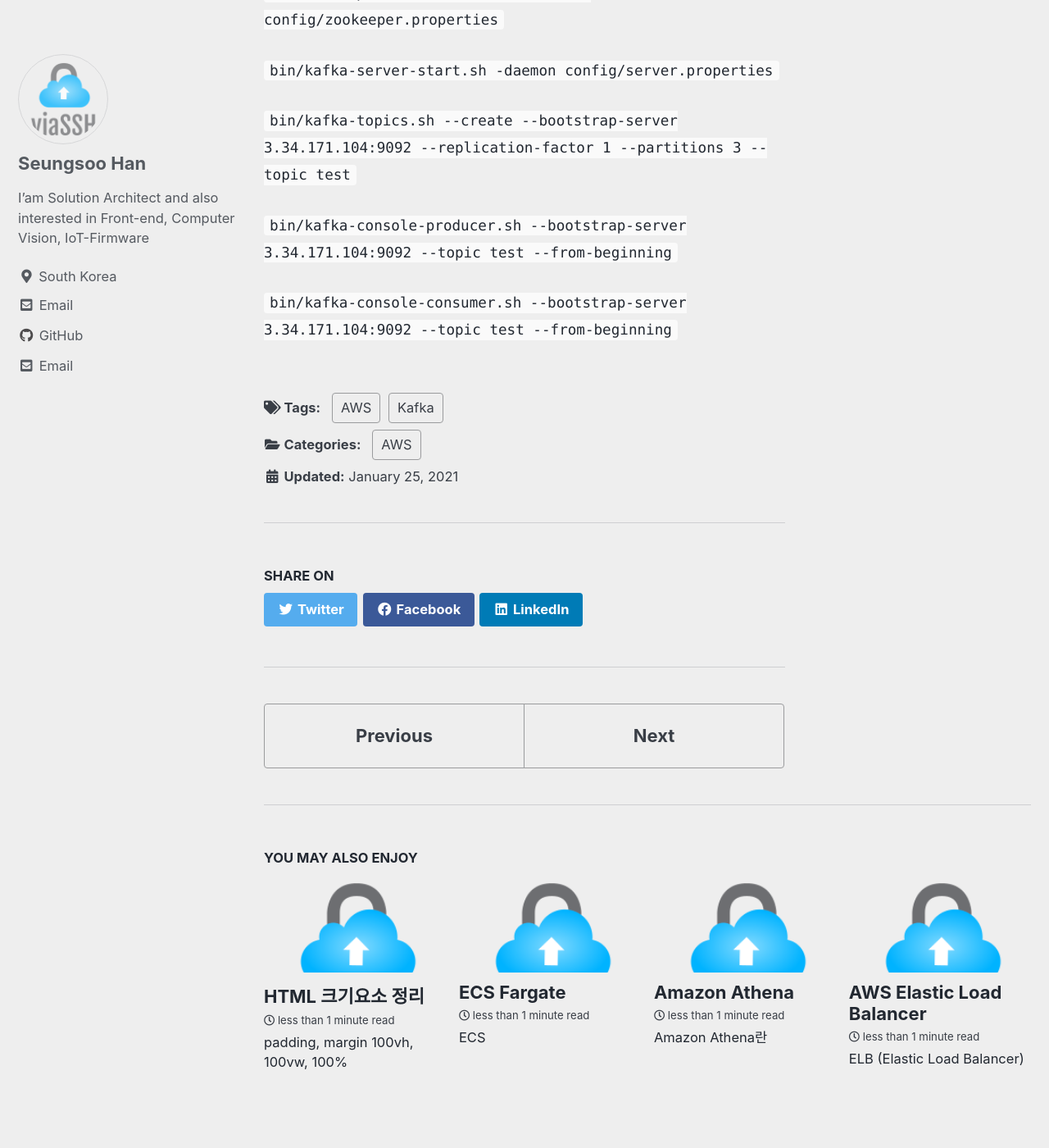
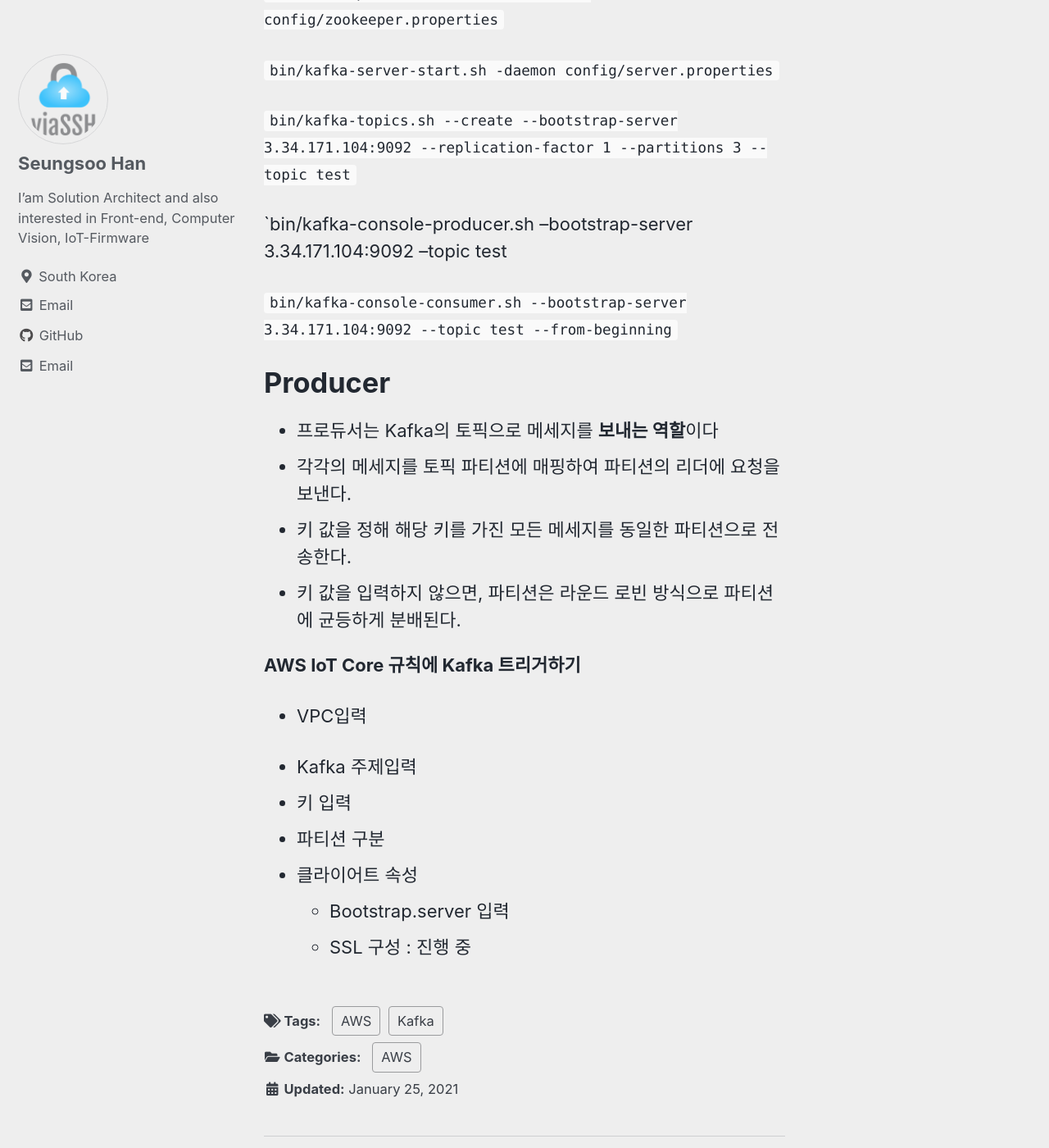
Before and after one commit to viaSSH/viassh.github.io, a Jekyll site: the page built from _posts/aws/2021-01-25-kafka.md, in a window 1280 px wide and 1400 px high, scrolled down 442 px. Shown: the whole window at 82% size. Built offline with Jekyll 4.4.1, drawn with Linux system fonts in a browser that asks for light colours; cached includes are drawn as plain includes; some of the changed text lies outside the part shown.

Commit message:
kafka day

```diff
--- a/_posts/aws/2021-01-25-kafka.md
+++ b/_posts/aws/2021-01-25-kafka.md
@@ -16,9 +16,9 @@ Kafka 설치
 
 
 
-wget https://downloads.apache.org/kafka/2.7.0/kafka_2.13-2.7.0.tgz
+`wget https://downloads.apache.org/kafka/2.7.0/kafka_2.13-2.7.0.tgz`
 
-tar -xvf Kafka_2.13-2.7.0.tgz
+`tar -xvf Kafka_2.13-2.7.0.tgz`
 
 
 
@@ -32,8 +32,30 @@ tar -xvf Kafka_2.13-2.7.0.tgz
 
 
 
-`bin/kafka-console-producer.sh --bootstrap-server 3.34.171.104:9092 --topic test --from-beginning`
+`bin/kafka-console-producer.sh --bootstrap-server 3.34.171.104:9092 --topic test
 
 
 
 `bin/kafka-console-consumer.sh --bootstrap-server 3.34.171.104:9092 --topic test --from-beginning`
+
+
+
+# Producer
+
+- 프로듀서는 Kafka의 토픽으로 메세지를 **보내는 역할**이다
+- 각각의 메세지를 토픽 파티션에 매핑하여 파티션의 리더에 요청을 보낸다.
+- 키 값을 정해 해당 키를 가진 모든 메세지를 동일한 파티션으로 전송한다.
+- 키 값을 입력하지 않으면, 파티션은 라운드 로빈 방식으로 파티션에 균등하게 분배된다.
+
+
+
+**AWS IoT Core 규칙에 Kafka 트리거하기**
+
+- VPC입력
+
+- Kafka 주제입력
+- 키 입력
+- 파티션 구분
+- 클라이어트 속성
+  - Bootstrap.server 입력
+  - SSL 구성 : 진행 중
```
Also changed, not shown: _posts/2021-01-12-word-book.md (+7 -1 lines), _posts/aws/2021-01-26-iot-kafka-setting.md (added, +46 -0 lines), _posts/aws/2021-01-26-route53-https.md (added, +67 -0 lines).
